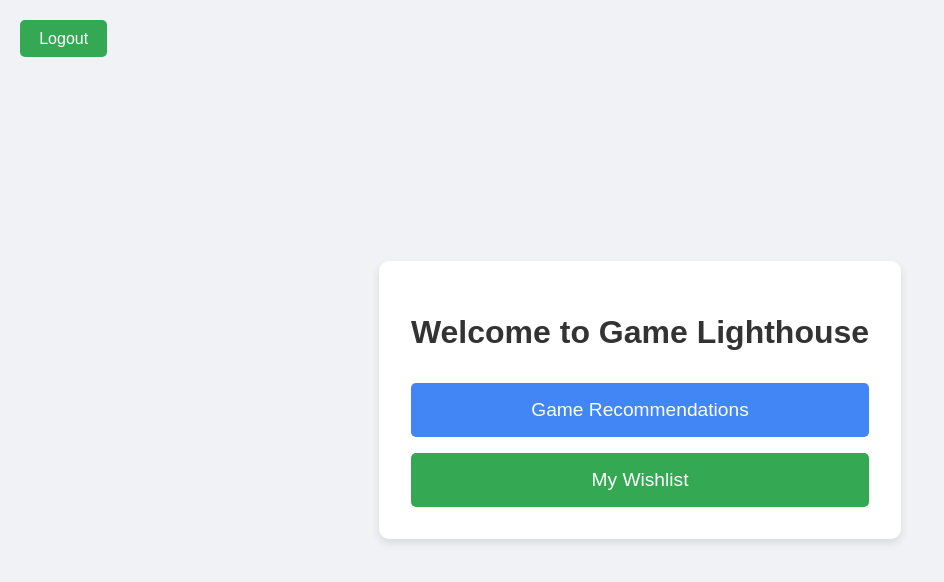
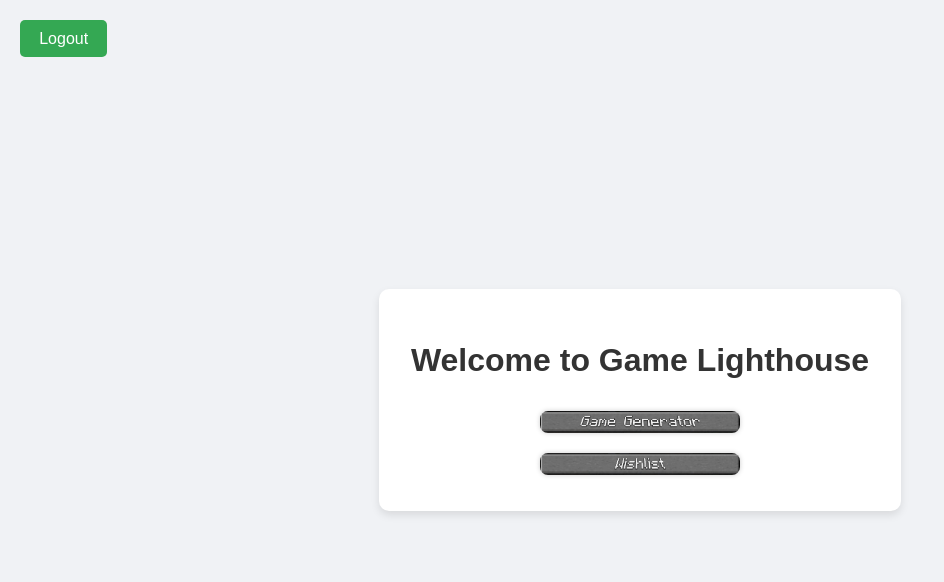
Before and after one commit to brax-vesh/Braxton_Vescio_MAJOR_WORK-main, a Flask app: page /homepage in a window 1280 px wide. Shown: the top 582 px of the page, without its empty margins (0-944 px from the left). Run offline with Flask 3, Linux system fonts and the light colour scheme; a user stored in the database is signed in.

Commit message:
added buttons to different pages to make the site more traversable

```diff
--- a/main.py
+++ b/main.py
@@ -7,6 +7,9 @@ import requests
 from rapidfuzz import fuzz, process
 #from setup_db import User, ToDo, Base
 # IGDB COMMUNICATION SETUP
+
+
+
 
 app = Flask(__name__)
 
@@ -33,6 +36,9 @@ AUTH_TOKEN = data['access_token']
 
 
 # WEBSITE INITIATION
+
+
+
 
 engine = create_engine('sqlite:///user_info.db')
 
--- a/templates/homepage.html
+++ b/templates/homepage.html
@@ -15,6 +15,7 @@
             margin: 0;
             position: relative;
         }
+
         /* Logout button fixed top-left */
         .logout-btn {
             position: fixed;
@@ -43,34 +44,30 @@
             border-radius: 10px;
             box-shadow: 0 4px 8px rgba(0, 0, 0, 0.1);
         }
+
         h1 {
             color: #333;
             margin-bottom: 2rem;
         }
+
         .button-container {
             display: flex;
             flex-direction: column;
             gap: 1rem;
         }
-        .btn {
-            padding: 1rem 2rem;
-            font-size: 1.2rem;
-            border: none;
-            border-radius: 5px;
-            cursor: pointer;
-            transition: all 0.3s;
-            text-decoration: none;
-            color: white;
+
+        .button-container a img {
+            width: 200px;
+            height: auto;
+            transition: all 0.3s ease;
+            border-radius: 8px;
+            box-shadow: 0 0 5px rgba(0, 0, 0, 0.2);
         }
-        .btn-primary {
-            background-color: #4285f4;
-        }
-        .btn-secondary {
-            background-color: #34a853;
-        }
-        .btn:hover {
-            opacity: 0.9;
-            transform: translateY(-2px);
+
+        .button-container a img:hover {
+            filter: brightness(1.2) saturate(1.5);
+            box-shadow: 0 0 10px #55ffff; /* Diamond-style glow */
+            transform: translateY(-4px);
         }
     </style>
 </head>
@@ -80,8 +77,12 @@
     <div class="container">
         <h1>Welcome to Game Lighthouse</h1>
         <div class="button-container">
-            <a href="/recc_generator" class="btn btn-primary">Game Recommendations</a>
-            <a href="/wishlist" class="btn btn-secondary">My Wishlist</a>
+            <a href="/recc_generator">
+                <img src="{{ url_for('static', filename='GameGenButton.png') }}" alt="Game Recommendations">
+            </a>
+            <a href="/wishlist">
+                <img src="{{ url_for('static', filename='WishlistButton.png') }}" alt="My Wishlist">
+            </a>
         </div>
     </div>
 </body>
--- a/templates/index.html
+++ b/templates/index.html
@@ -273,7 +273,7 @@
     <nav class="navbar navbar-expand-lg navbar-dark fixed-top">
         <div class="container">
             <a class="navbar-brand" href="#">
-                <img src="{{ url_for('static', filename='logo.png') }}" alt="StudentHub">
+                <img src="{{ url_for('static', filename='logo.jpg') }}" alt="StudentHub">
             </a>
             <div class="ms-auto">
                 <a href="{{ url_for('login') }}" class="btn btn-outline-light me-2">LOGIN</a>
@@ -293,7 +293,7 @@
                     <a href="{{ url_for('signup') }}" class="btn btn-light btn-lg">REGISTER</a>
                 </div>
                 <div class="col-lg-6" data-aos="fade-left">
-                    <img src="{{ url_for('static', filename='logo.png') }}" alt="StudentHub Logo" class="img-fluid">
+                    <img src="{{ url_for('static', filename='logo.jpg') }}" alt="StudentHub Logo" class="img-fluid">
                 </div>
             </div>
         </div>
```
Also changed, not shown: templates/recommendations.html (+24 -1 lines), templates/wishlist.html (+22 -0 lines), static/GameGenButton.png (added), static/WishlistButton.png (added), static/logo.jpg (added).
